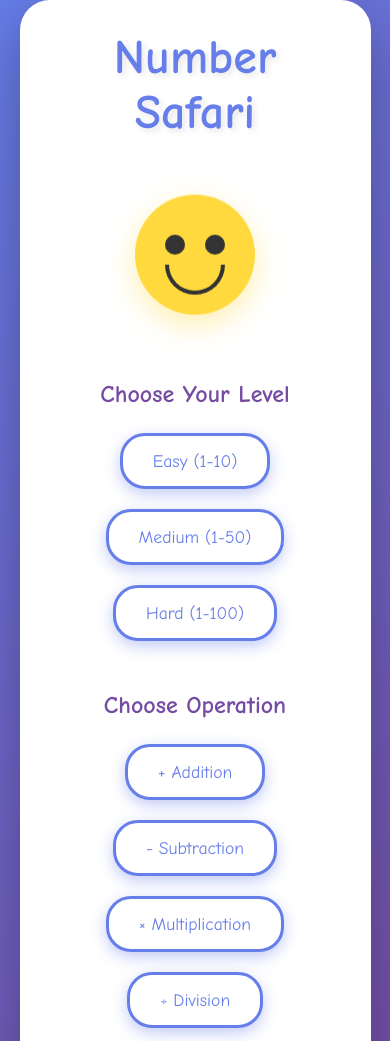
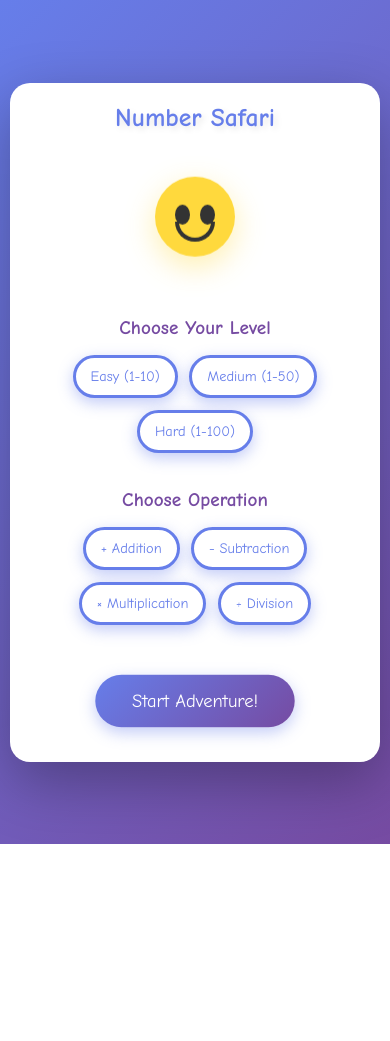
Before and after one commit to fluxbay/numbersafari, a plain HTML site: page index.html in a window 390 px wide. Shown: the top 1041 px of the page. After the commit the page ends 844 px from the top, so only its background shows below. Drawn offline with Linux system fonts and the light colour scheme.

Commit message:
Added mobile responsiveness

```diff
--- a/styles.css
+++ b/styles.css
@@ -11,7 +11,7 @@ body {
     display: flex;
     justify-content: center;
     align-items: center;
-    overflow: hidden;
+    padding: 20px 0;
 }
 
 .game-container {
@@ -20,16 +20,17 @@ body {
     background: white;
     border-radius: 30px;
     box-shadow: 0 20px 60px rgba(0, 0, 0, 0.3);
-    overflow: hidden;
+    overflow-y: auto;
+    max-height: 95vh;
 }
 
 .screen {
-    padding: 40px;
+    padding: 40px 20px;
     text-align: center;
-    min-height: 600px;
+    min-height: auto;
     display: flex;
     flex-direction: column;
-    justify-content: center;
+    justify-content: flex-start;
     align-items: center;
 }
 
@@ -270,3 +271,125 @@ button[data-level].selected, button[data-op].selected {
     25% { transform: translateX(-10px); }
     75% { transform: translateX(10px); }
 }
+
+/* Mobile Responsive Styles */
+@media (max-width: 768px) {
+    h1 {
+        font-size: 2em;
+        margin-bottom: 20px;
+    }
+
+    h2 {
+        font-size: 1.2em;
+        margin-bottom: 10px;
+    }
+
+    .character-face {
+        width: 80px;
+        height: 80px;
+    }
+
+    .eye {
+        width: 15px;
+        height: 15px;
+        top: 28px;
+    }
+
+    .eye.left { left: 20px; }
+    .eye.right { right: 20px; }
+
+    .smile {
+        width: 40px;
+        height: 20px;
+        bottom: 15px;
+    }
+
+    .difficulty, .operation {
+        margin: 15px 0;
+    }
+
+    button {
+        padding: 12px 20px;
+        margin: 8px 5px;
+        font-size: 0.95em;
+    }
+
+    .start-btn {
+        padding: 15px 35px;
+        font-size: 1.1em;
+    }
+
+    .screen {
+        padding: 30px 15px;
+    }
+
+    .score-container {
+        padding: 15px;
+        font-size: 1.1em;
+        gap: 8px;
+    }
+
+    #gameCanvas {
+        height: 200px;
+    }
+
+    .question {
+        font-size: 2em;
+        margin-bottom: 20px;
+    }
+
+    .question-container {
+        padding: 20px 15px;
+    }
+
+    .answer-input {
+        flex-direction: column;
+        gap: 10px;
+    }
+
+    #answer {
+        width: 100%;
+        max-width: 250px;
+        padding: 12px 20px;
+        font-size: 1.3em;
+    }
+
+    #submit-answer {
+        padding: 12px 30px;
+        font-size: 1.1em;
+    }
+
+    .result {
+        font-size: 1.2em;
+    }
+
+    #play-again {
+        padding: 15px 35px;
+        font-size: 1.1em;
+    }
+}
+
+@media (max-width: 480px) {
+    h1 {
+        font-size: 1.6em;
+    }
+
+    .game-container {
+        width: 95%;
+        border-radius: 20px;
+    }
+
+    button {
+        padding: 10px 15px;
+        margin: 6px 3px;
+        font-size: 0.9em;
+    }
+
+    .question {
+        font-size: 1.6em;
+    }
+
+    .score-container {
+        font-size: 1em;
+    }
+}
```
